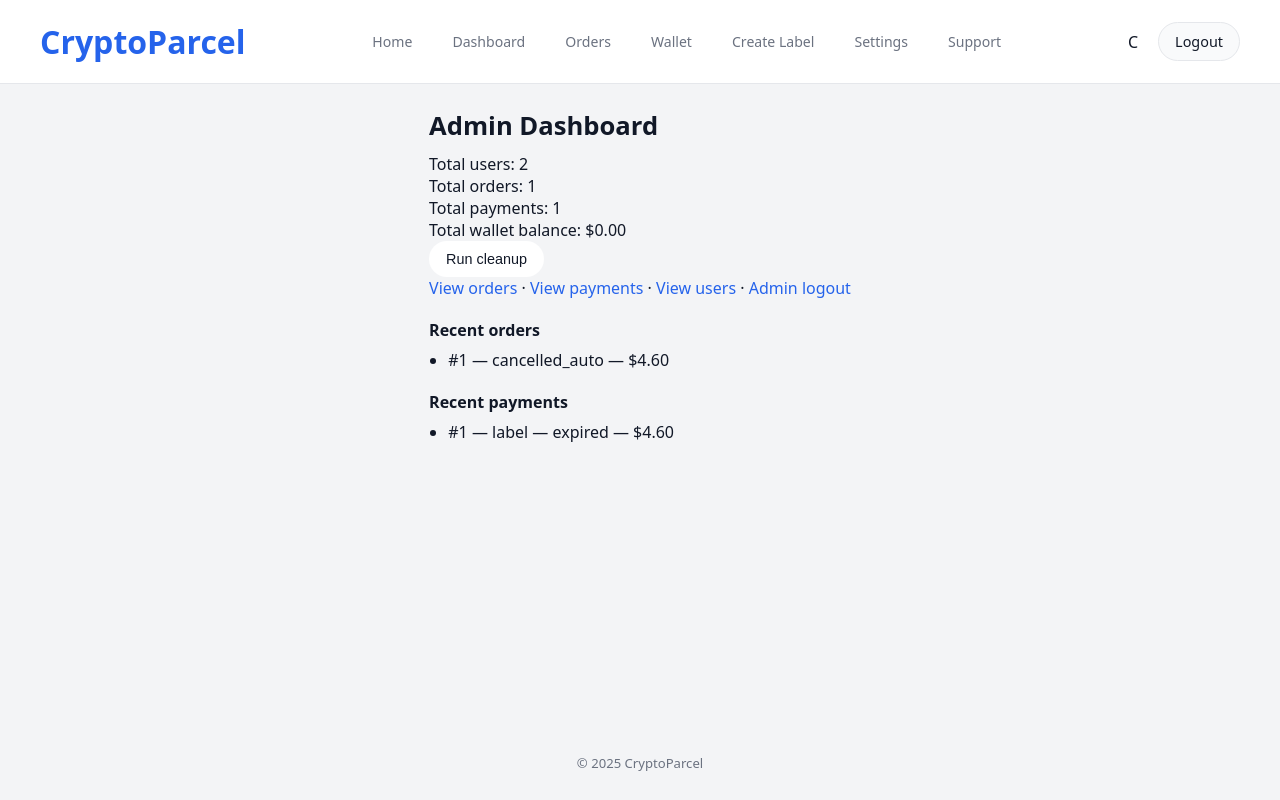
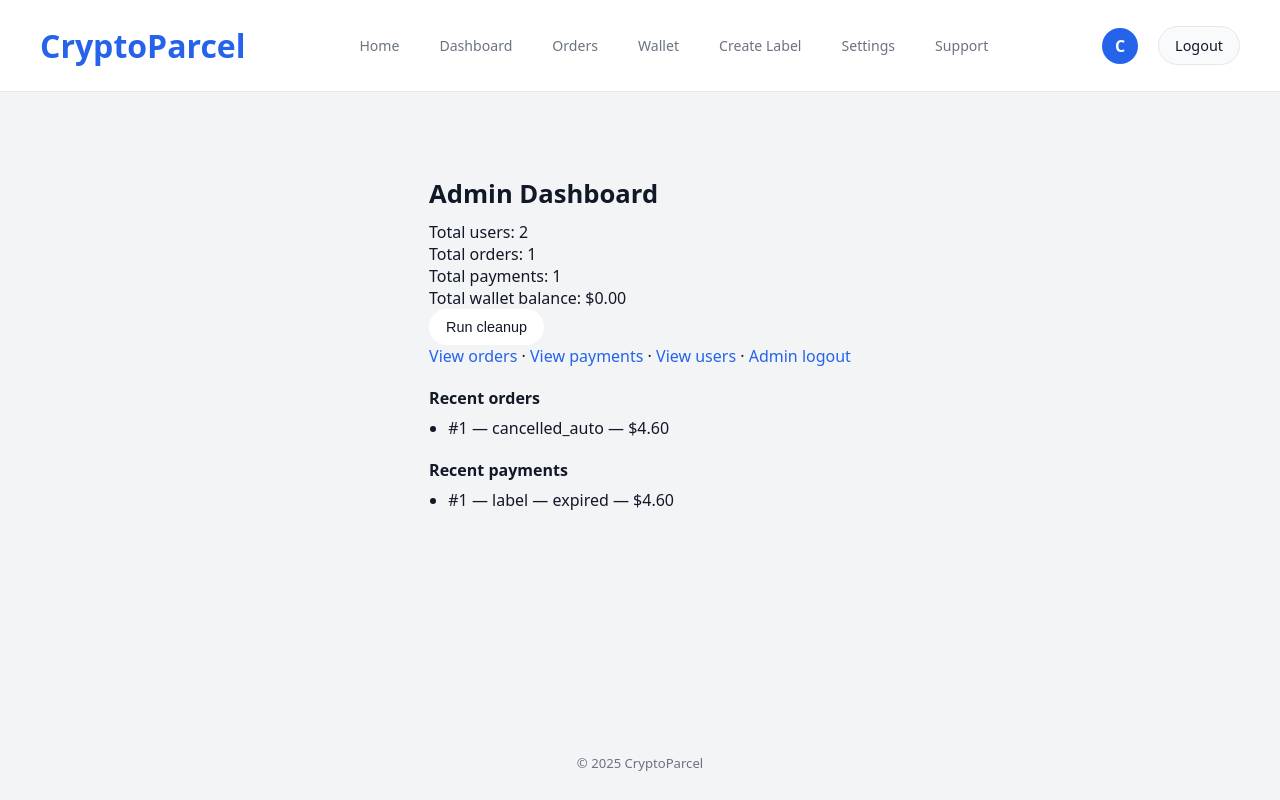
Before and after one commit to cryptoparcel/cryptoparcel_finish, a Flask app: page /admin in a window 1280 px wide. Run offline with Flask 3, Linux system fonts and the light colour scheme; a user stored in the database is signed in; data comes from the database, SQL or seed files in the repository.

Commit message:
Update styles.css

```diff
--- a/static/styles.css
+++ b/static/styles.css
@@ -1131,3 +1131,68 @@ textarea:focus {
     align-items: center;
     gap: 20px;
 }
+/* Simple fixes for clean look */
+.container {
+    max-width: 1100px;
+    margin: 0 auto;
+    padding: 0 40px;
+}
+
+.cp-nav {
+    padding: 24px 40px;
+    gap: 40px;
+    flex-wrap: wrap;
+}
+
+.cp-nav-left {
+    gap: 60px;
+    align-items: center;
+}
+
+.cp-nav-links a {
+    padding: 10px 16px;
+    font-weight: 500;
+    white-space: nowrap;
+}
+
+.cp-nav-right {
+    gap: 20px;
+    align-items: center;
+}
+
+/* Logo blue top left */
+.cp-logo-large {
+    font-size: 2rem;
+    font-weight: 800;
+    color: var(--cp-accent); /* Blue */
+}
+
+/* Avatar circle */
+.avatar {
+    width: 36px;
+    height: 36px;
+    border-radius: 50%;
+    background: var(--cp-accent);
+    color: white;
+    display: flex;
+    align-items: center;
+    justify-content: center;
+    font-weight: bold;
+    font-size: 1rem;
+}
+
+/* Main padding */
+.cp-main {
+    padding: 60px 20px;
+}
+
+/* Mobile nav fix */
+@media (max-width: 768px) {
+    .cp-nav {
+        flex-direction: column;
+        align-items: flex-start;
+    }
+    .cp-nav-right {
+        align-self: flex-end;
+    }
+}
```
